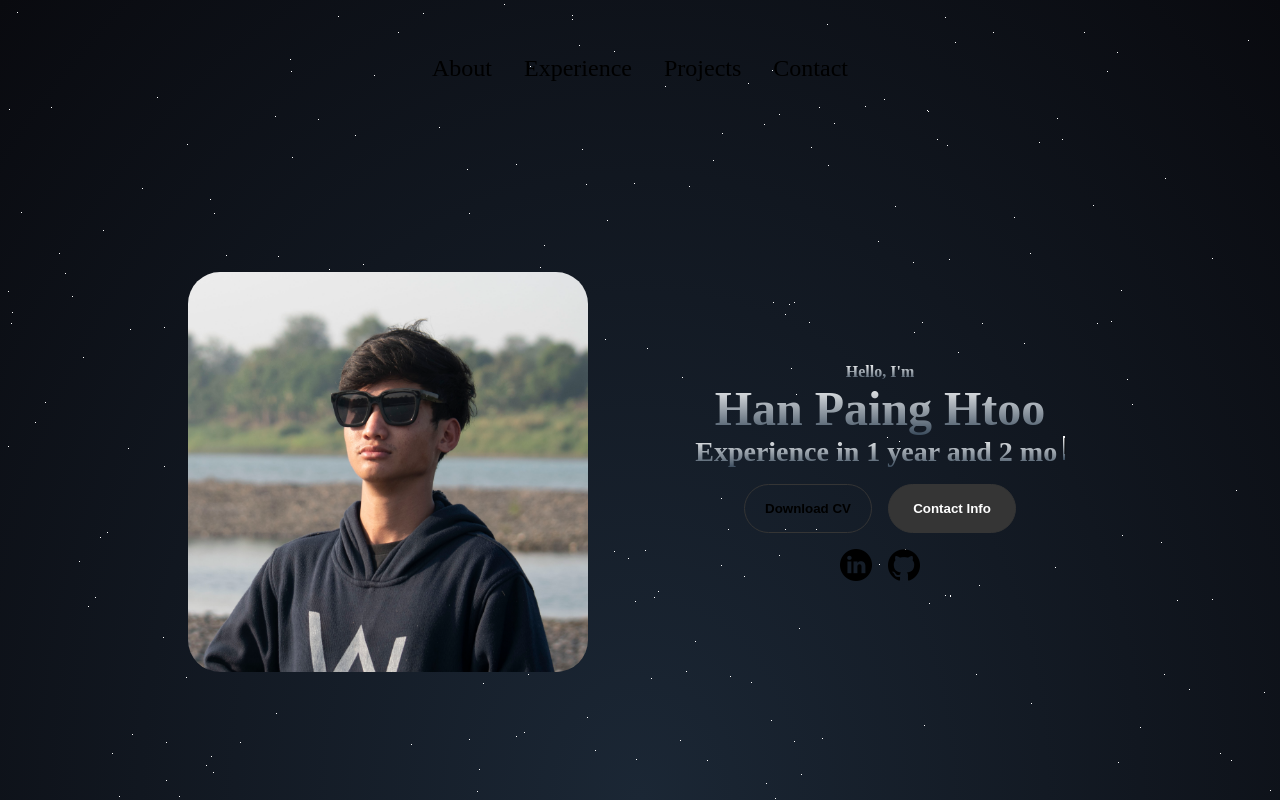
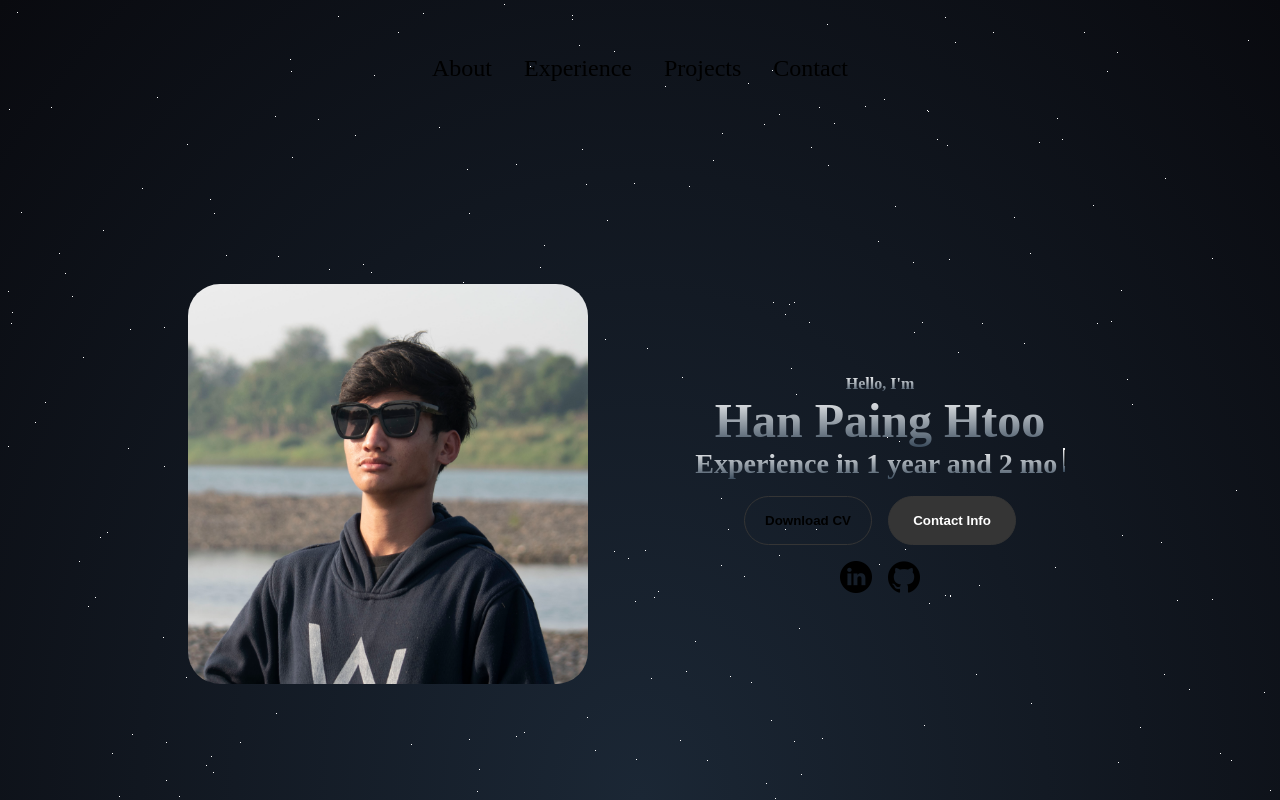
Before and after one commit to hanpainghtoo/Portfolio, a plain HTML site: page index.html in a window 1280 px wide. Drawn offline with nearby package versions, Linux system fonts and the light colour scheme.

Commit message:
mediaquery

```diff
--- a/index.html
+++ b/index.html
@@ -6,6 +6,7 @@
     <meta name="viewport" content="width=device-width, initial-scale=1.0">
     <title>My Portfoilo</title>
     <link rel="stylesheet" href="./index.css">
+    <link rel="stylesheet" href="./mediaqueries.css">
     <style>
         .typed-cursor {
     background:-webkit-linear-gradient(white, #38495a);
```
